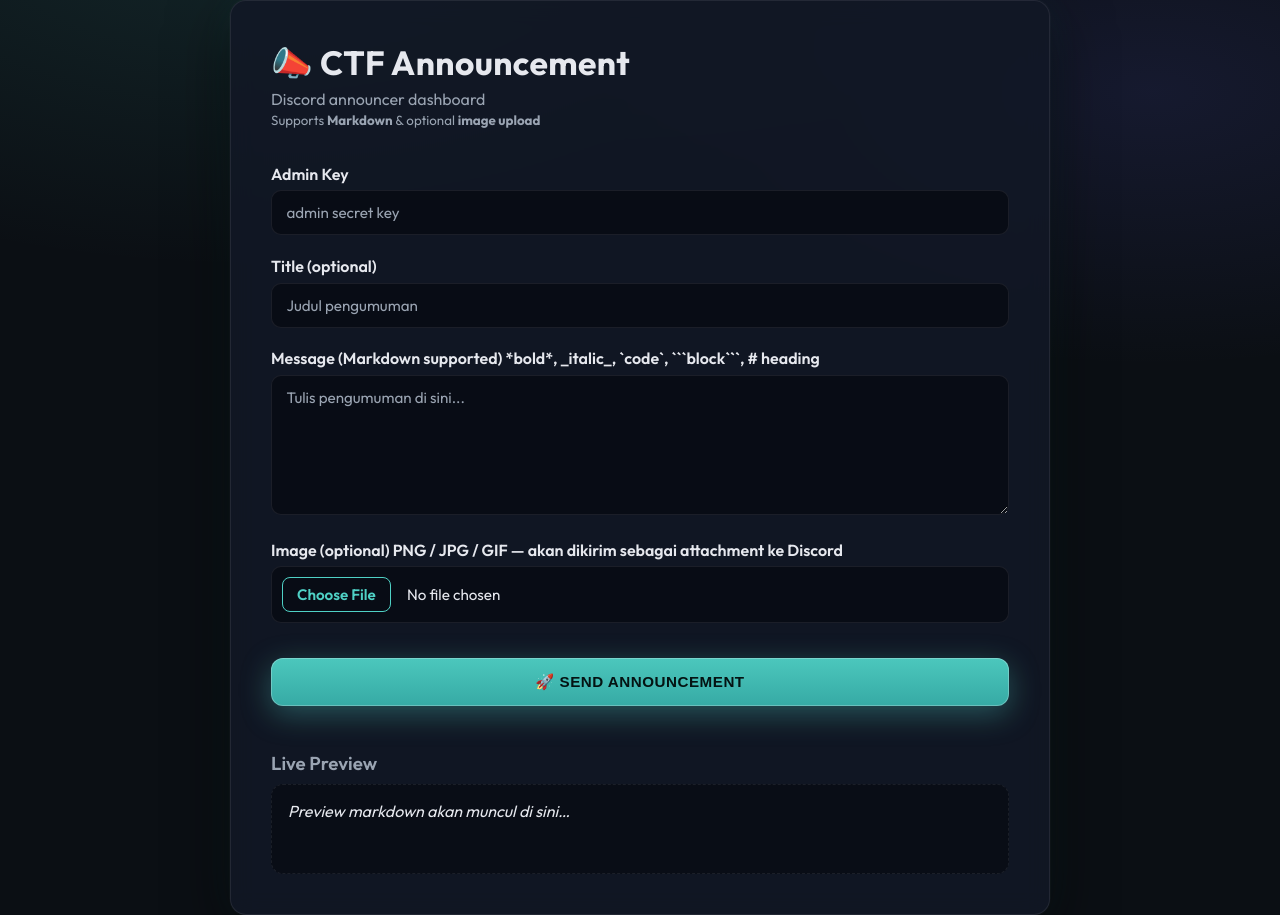
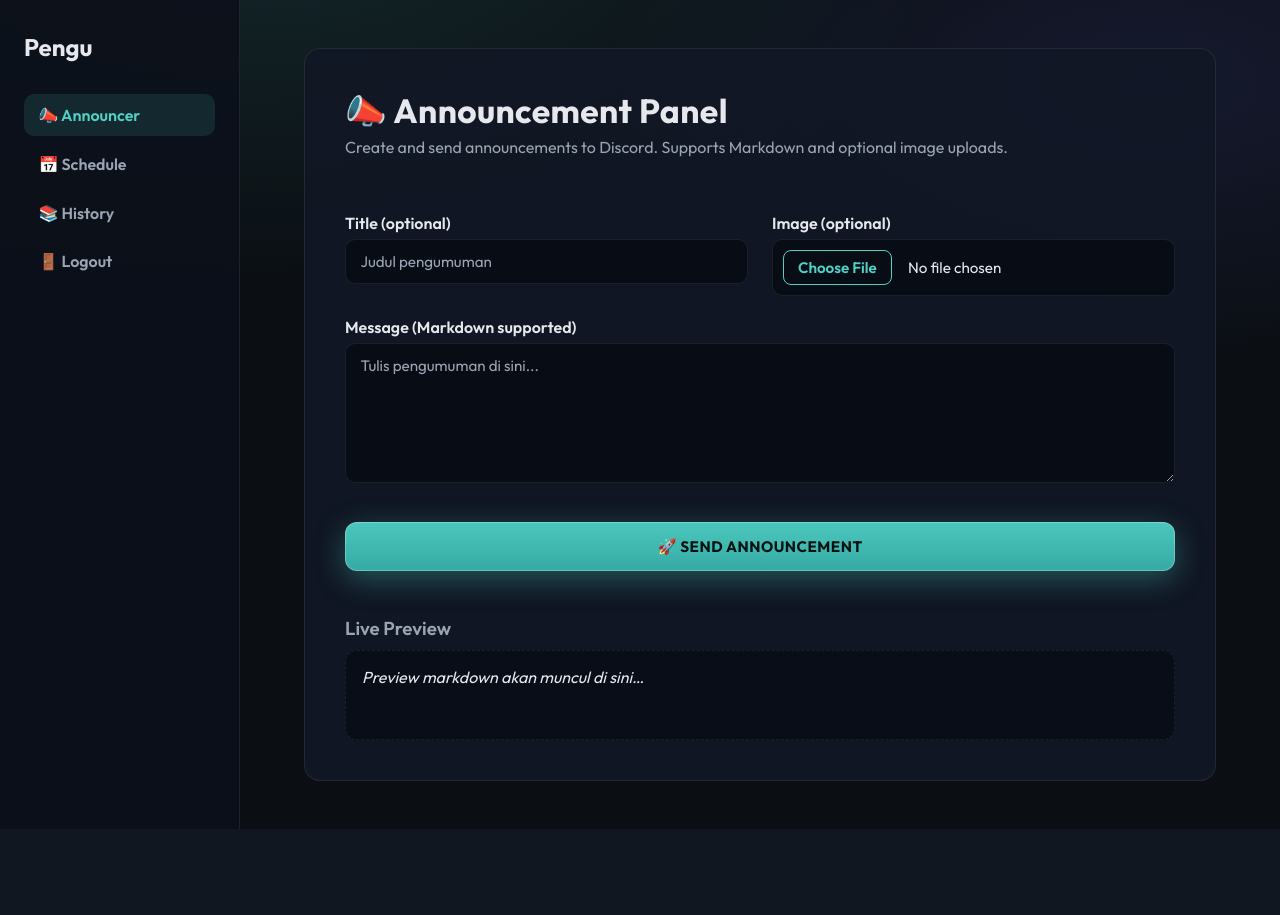
Before and after one commit to abiabdillahx/dc-announcer, a Flask app: page / in a window 1280 px wide. After the commit the page ends 829 px from the top, so only its background shows below. Run offline with Flask 3, Linux system fonts and the light colour scheme; a user stored in the database is signed in.

Commit message:
refactor: the layouts

````diff
--- a/app.py
+++ b/app.py
@@ -112,6 +112,11 @@ def preview():
     return markdown(text)
 
 
+@app.errorhandler(404)
+def page_not_found(e):
+    return render_template("404.html"), 404
+
+
 # ======================================================
 # Bootstrap DB + Admin (RUN ONCE)
 # ======================================================
--- a/static/css/style.css
+++ b/static/css/style.css
@@ -24,37 +24,21 @@ body {
     radial-gradient(1200px 600px at 20% -10%, rgba(79,209,197,0.12), transparent 60%),
     radial-gradient(1000px 500px at 90% 10%, rgba(99,102,241,0.12), transparent 55%),
     var(--bg);
-
-  display: flex;
-  align-items: center;
-  justify-content: center;
   color: var(--text-main);
 }
 
 /* === CARD === */
-.container {
-  width: 820px;
-  background: var(--card);
-  backdrop-filter: blur(12px);
-  border: 1px solid var(--border);
-  border-radius: 16px;
-  padding: 2.5rem;
-
-  box-shadow:
-    0 0 0 1px rgba(255,255,255,0.02),
-    0 20px 60px rgba(0,0,0,0.6),
-    0 0 40px rgba(79,209,197,0.08);
-}
+/* Removed .container as it's no longer used for the main announcement page */
 
 /* === HEADINGS === */
-h1 {
+.panel h1 { /* Adjusted to be specific to .panel */
   margin: 0;
   font-size: 2.1rem;
   font-weight: 700;
   letter-spacing: 0.4px;
 }
 
-.subtitle {
+.panel .subtitle { /* Adjusted to be specific to .panel */
   margin-top: 0.3rem;
   margin-bottom: 2.2rem;
   color: var(--text-muted);
@@ -68,6 +52,13 @@ label {
   margin-bottom: 0.4rem;
   font-weight: 600;
   color: var(--text-main);
+}
+
+.hint { /* New style for hint spans */
+  font-size: 0.85rem;
+  color: var(--text-muted);
+  margin-left: 0.5rem;
+  font-weight: normal;
 }
 
 input,
@@ -138,6 +129,7 @@ button {
   font-weight: 700;
   font-size: 0.95rem;
   letter-spacing: 0.5px;
+  font-family: Outfit, sans-serif;
 
   background: linear-gradient(
     180deg,
--- a/static/js/app.js
+++ b/static/js/app.js
@@ -3,7 +3,7 @@ async function sendAnnouncement(event) {
   const form = event.target;
   const data = new FormData(form);
 
-  const res = await fetch("/", {
+  const res = await fetch("/send", {
     method: "POST",
     body: data
   });
@@ -21,6 +21,7 @@ function showToast(msg) {
 
 function updatePreview() {
   const text = document.getElementById("message").value;
+  const previewTextElement = document.getElementById("preview-text"); // New element for markdown preview
 
   fetch("/preview", {
     method: "POST",
@@ -29,6 +30,23 @@ function updatePreview() {
   })
     .then(r => r.text())
     .then(html => {
-      document.getElementById("preview").innerHTML = html || "<em>kosong</em>";
+      previewTextElement.innerHTML = html || "<em>Preview markdown akan muncul di sini…</em>"; // Update to use previewTextElement
     });
 }
+
+function previewImage(event) {
+  const reader = new FileReader();
+  const imageElement = document.getElementById("preview-image");
+  const file = event.target.files[0];
+
+  if (file) {
+    reader.onload = function(e) {
+      imageElement.src = e.target.result;
+      imageElement.hidden = false;
+    };
+    reader.readAsDataURL(file);
+  } else {
+    imageElement.src = "";
+    imageElement.hidden = true;
+  }
+}
--- a/templates/announce.html
+++ b/templates/announce.html
@@ -1,60 +1,47 @@
-<!DOCTYPE html>
-<html lang="en">
-<head>
-  <meta charset="UTF-8">
-  <title>CTF Announcer Panel</title>
+{% extends "base.html" %}
 
-  <link href="https://fonts.googleapis.com/css2?family=Outfit:wght@400;600;700&display=swap" rel="stylesheet">
-  <link rel="stylesheet" href="{{ url_for('static', filename='css/style.css') }}">
-</head>
+{% block title %}Announce - POROS Announcer{% endblock %}
 
-<body>
-  <div class="container">
-    <h1>📣 CTF Announcement</h1>
+{% block content %}
+<div class="panel">
+  <h1>📣 Announcement Panel</h1>
   <p class="subtitle">
-      Discord announcer dashboard<br>
-      <small>
-        Supports <strong>Markdown</strong> & optional <strong>image upload</strong>
-      </small>
+    Create and send announcements to Discord. Supports Markdown and optional image uploads.
   </p>
 
   <form method="POST"
         enctype="multipart/form-data"
         onsubmit="sendAnnouncement(event)">
 
-      <label>Admin Key</label>
-      <input type="password" name="key" placeholder="admin secret key" required>
+    <div class="grid">
+      <div>
+        <label for="title">Title (optional)</label>
+        <input type="text" id="title" name="title" placeholder="Judul pengumuman">
+      </div>
 
-      <label>Title (optional)</label>
-      <input name="title" placeholder="Judul pengumuman">
+      <div>
+        <label for="image_file">Image (optional)</label>
+        <input type="file" id="image_file" name="image_file" accept="image/*" onchange="previewImage(event)">
+      </div>
+    </div>
 
-      <label>
-        Message (Markdown supported)
-        <span class="hint">
-          *bold*, _italic_, `code`, ```block```, # heading
-        </span>
-      </label>
+    <label for="message">Message (Markdown supported)</label>
     <textarea
       id="message"
       name="message"
       placeholder="Tulis pengumuman di sini..."
-        oninput="updatePreview()"></textarea>
-
-      <label>
-        Image (optional)
-        <span class="hint">
-          PNG / JPG / GIF — akan dikirim sebagai attachment ke Discord
-        </span>
-      </label>
-      <input type="file" name="image_file" accept="image/*">
+      oninput="updatePreview()"
+      required
+    ></textarea>
 
     <button type="submit">🚀 SEND ANNOUNCEMENT</button>
   </form>
 
   <section class="preview-wrapper">
     <h3>Live Preview</h3>
-      <div id="preview" class="preview">
-        <em>Preview markdown akan muncul di sini…</em>
+    <div class="preview">
+      <div id="preview-text"><em>Preview markdown akan muncul di sini…</em></div>
+      <img id="preview-image" class="preview-image" hidden alt="Image preview">
     </div>
   </section>
 </div>
@@ -62,5 +49,4 @@
 <div id="toast"></div>
 
 <script src="{{ url_for('static', filename='js/app.js') }}"></script>
-</body>
-</html>
+{% endblock %}
--- a/templates/base.html
+++ b/templates/base.html
@@ -11,9 +11,11 @@
 <body class="dashboard">
 
   <aside class="sidebar">
-    <h2>POROS</h2>
+    <h2>Pengu</h2>
     <nav>
-      <a href="/" class="active">📣 Announcer</a>
+      <a href="/" class="{{ 'active' if request.path == '/' else '' }}">📣 Announcer</a>
+      <a href="/schedule" class="{{ 'active' if request.path == '/schedule' else '' }}">📅 Schedule</a>
+      <a href="/history" class="{{ 'active' if request.path == '/history' else '' }}">📚 History</a>
       <a href="/logout">🚪 Logout</a>
     </nav>
   </aside>
--- a/templates/login.html
+++ b/templates/login.html
@@ -2,14 +2,14 @@
 <html lang="en">
 <head>
   <meta charset="UTF-8">
-  <title>Login – POROS Announcer</title>
+  <title>Login – DC Announcer</title>
   <meta name="viewport" content="width=device-width, initial-scale=1.0">
   <link rel="stylesheet" href="{{ url_for('static', filename='css/style.css') }}">
 </head>
 <body>
 
   <div class="login-container">
-    <h2>CTF Announcer</h2>
+    <h2>Login</h2>
 
     {% if error %}
       <p class="error">{{ error }}</p>
````
Also changed, not shown: other parts of static/css/style.css (+49 -0 lines), templates/404.html (added, +59 -0 lines), templates/index.html (deleted, +0 -39 lines). Lines whose indentation alone changed are shown as unchanged.
